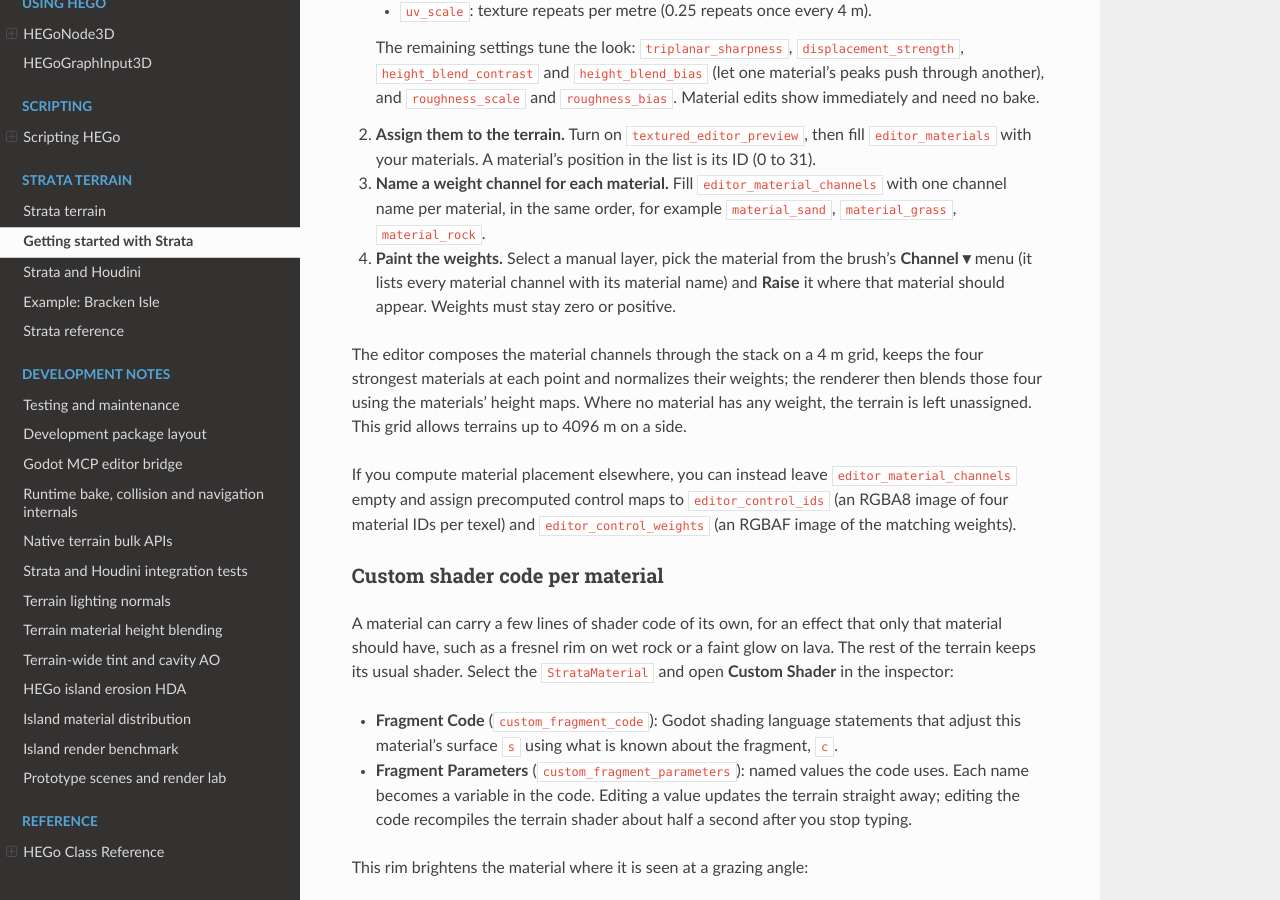
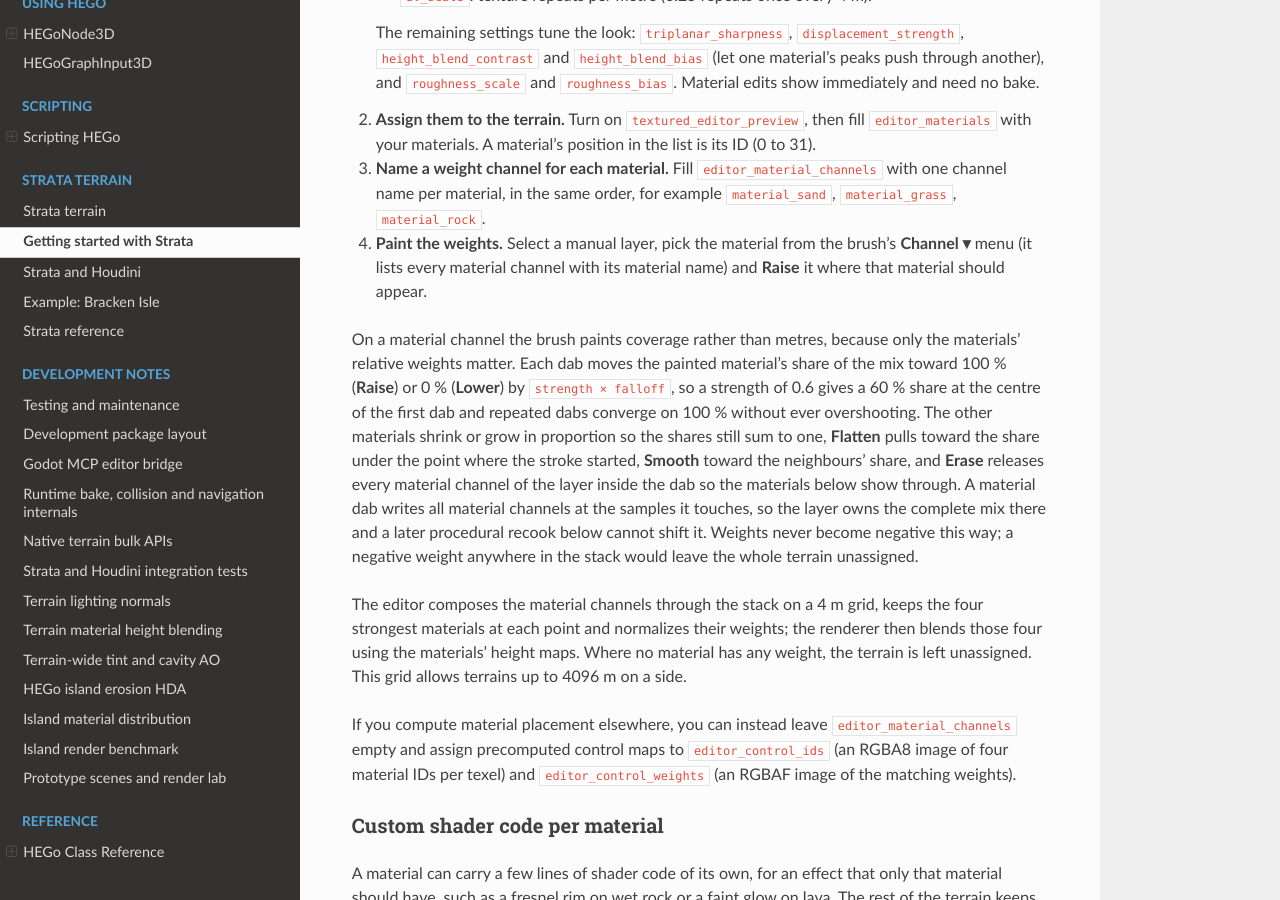
Before and after one commit to peterprickarz/hego, a Sphinx documentation site: the page built from docs/strata/getting_started.md, in a window 1280 px wide and 900 px high, scrolled down 2819 px. Built offline with Sphinx 7.4.7 and the Read the Docs theme 3.1.0, drawn with Linux system fonts in a browser that asks for light colours; some of the changed text lies outside the part shown.

Commit message:
Paint material weights as coverage, not metres
Raise on a material weight channel added the brush strength to the raw
weight on every dab, without bound. The renderer normalizes the strongest
weights, so after a few strong strokes one material sat at a raw weight
near 100 and a 0.6 dab of another material produced a share below one
percent: painting looked dead, while the data was written correctly.

A dab on one of the terrain's editor_material_channels now moves that
material's share of the composed mix toward its target (1 for Raise, 0 for
Lower, the stroke's start share for Flatten, the neighbours' share for
Smooth) at a rate of strength x falloff, and rescales the other materials
so the shares still sum to one; their proportions come from the layer's
mix, or from the stack below once a material was saturated. Every material
channel is written at the touched samples, so the layer owns the complete
mix there, no weight ever becomes negative, and Erase releases all
material channels inside the dab. The plugin records undo for every
written channel and takes the Flatten target as a share. Other channels
keep their metre semantics.

Headless material_brush_test covers shares, saturation, Lower after
saturation, Flatten, Smooth, Erase, undo records, Add composition and the
unchanged height brush. The user guide describes the coverage semantics.

Co-Authored-By: Claude Fable 5.1 <noreply@anthropic.com>

```diff
--- a/docs/strata/getting_started.md
+++ b/docs/strata/getting_started.md
@@ -62,9 +62,9 @@ The toolbar:
 
 | Control | What it does |
 | --- | --- |
-| Operation | **Raise** and **Lower** add or subtract `strength` metres at the centre, falling off smoothly to the edge. **Flatten** pulls toward the value under the point where the stroke started. **Smooth** pulls toward the average of neighbouring samples. **Erase** releases the samples, so this layer stops overriding and the layers below show through. |
+| Operation | **Raise** and **Lower** add or subtract `strength` metres at the centre, falling off smoothly to the edge. **Flatten** pulls toward the value under the point where the stroke started. **Smooth** pulls toward the average of neighbouring samples. **Erase** releases the samples, so this layer stops overriding and the layers below show through. On a material weight channel the same operations paint coverage instead; see [Materials](#materials). |
 | Radius | In metres, up to 4096. One dab touches at most 65,536 samples of the layer's grid; if a radius is too large for the layer's spacing, the toolbar says so and suggests a radius, or a new, coarser layer. |
-| Strength | How much each dab changes. |
+| Strength | How much each dab changes: metres for `height` and other scalar channels, the share moved (0 to 1) for material channels. |
 | Channel | The channel to paint, `height` by default. The **▾** menu next to the field lists the channels this terrain already has: `height`, the material weight channels (with their material names), the `hole` and `nav_exclusion` masks, and anything the layers hold or cook. Type a name to paint a channel that does not exist yet. |
 | Show overrides | Tints in orange every sample the selected layer owns in that channel, including samples whose value happens to equal the ground below. |
 | Show channel | Shows the channel's values in greyscale. The geometry is always the height. |
@@ -126,7 +126,19 @@ you paint or cook like any other.
    `material_sand`, `material_grass`, `material_rock`.
 4. **Paint the weights.** Select a manual layer, pick the material from the brush's
    **Channel ▾** menu (it lists every material channel with its material name) and
-   **Raise** it where that material should appear. Weights must stay zero or positive.
+   **Raise** it where that material should appear.
+
+On a material channel the brush paints coverage rather than metres, because only the
+materials' relative weights matter. Each dab moves the painted material's share of the mix
+toward 100 % (**Raise**) or 0 % (**Lower**) by `strength × falloff`, so a strength of 0.6
+gives a 60 % share at the centre of the first dab and repeated dabs converge on 100 % without
+ever overshooting. The other materials shrink or grow in proportion so the shares still sum
+to one, **Flatten** pulls toward the share under the point where the stroke started,
+**Smooth** toward the neighbours' share, and **Erase** releases every material channel of the
+layer inside the dab so the materials below show through. A material dab writes all material
+channels at the samples it touches, so the layer owns the complete mix there and a later
+procedural recook below cannot shift it. Weights never become negative this way; a negative
+weight anywhere in the stack would leave the whole terrain unassigned.
 
 The editor composes the material channels through the stack on a 4 m grid, keeps the four
 strongest materials at each point and normalizes their weights; the renderer then blends
```
Also changed, not shown: 7 other files.
